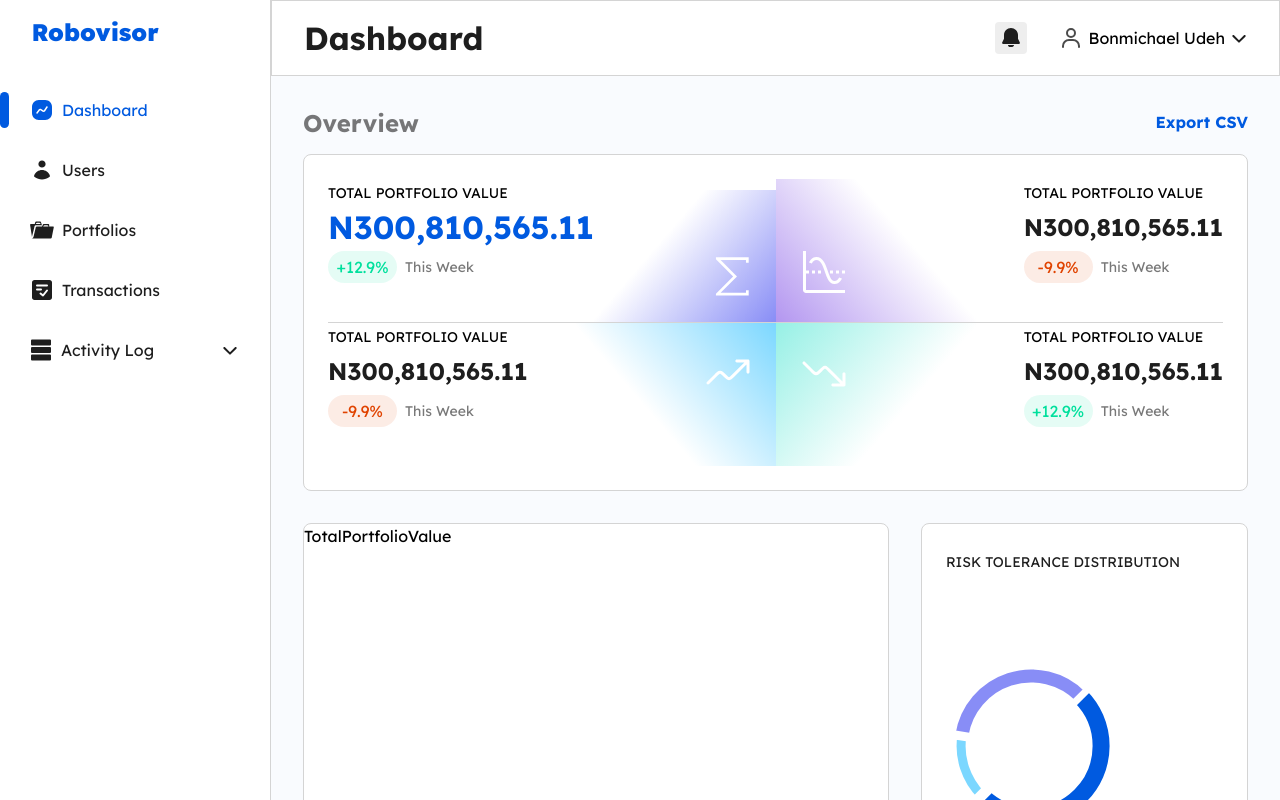
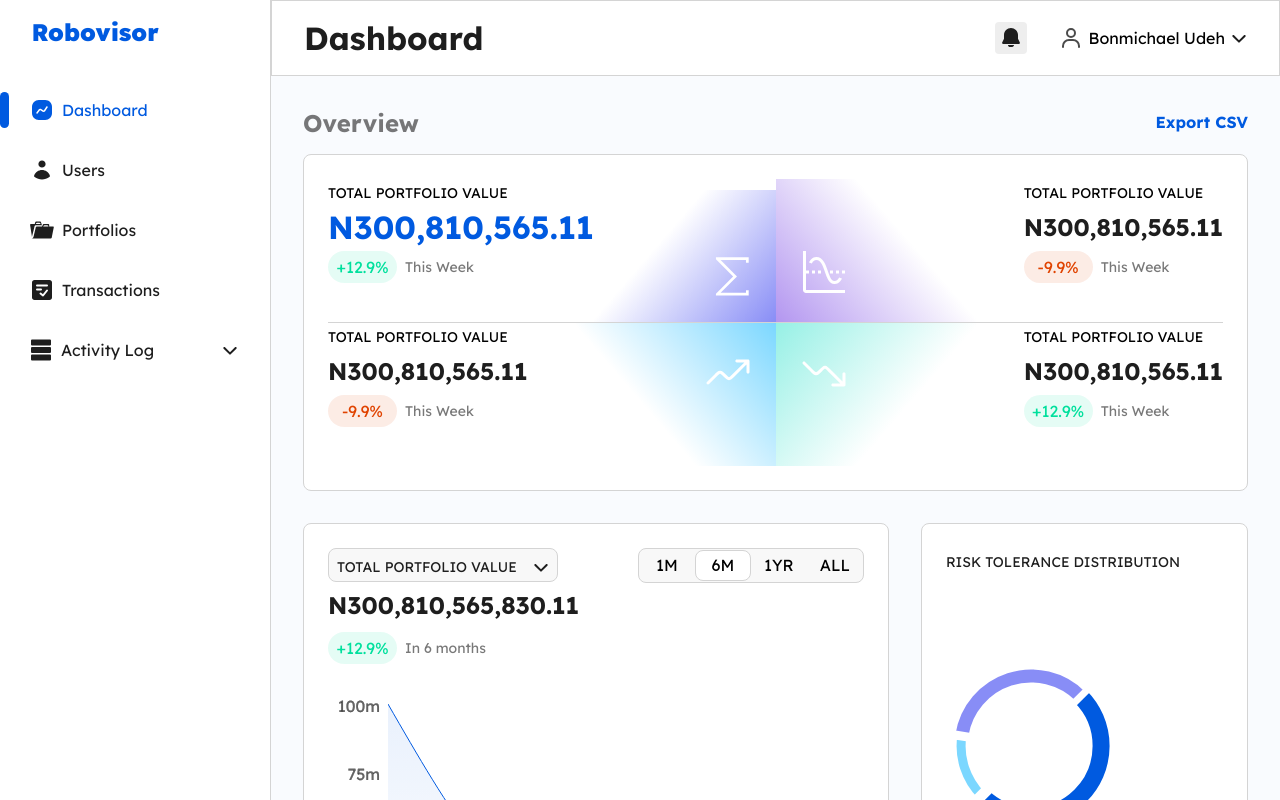
Before and after one commit to Alausa-AbdulAzeez/roboAdvisorAdmin, a React (Vite) app: page / in a window 1280 px wide. Built offline with nearby package versions, Linux system fonts and the light colour scheme.

Commit message:
completed the total portfolio value section

```diff
--- a/src/components/TotalPortfolioValue.jsx
+++ b/src/components/TotalPortfolioValue.jsx
@@ -1,9 +1,125 @@
-import React from "react";
+import React, { useState } from "react";
+import { arrowDown } from "../assets/icons";
+import PercentageIndicator from "./PercentageIndicator";
+import TotalPortfolioValueGraph from "./TotalPortfolioValueGraph";
 
 const TotalPortfolioValue = () => {
+  // Dummy data for graph
+  const data = [
+    {
+      name: "Jan",
+      uv: 100,
+      pv: 2400,
+      amt: 2400,
+    },
+    {
+      name: "Feb",
+      uv: 50,
+      pv: 1398,
+      amt: 2210,
+    },
+    {
+      name: "Mar",
+      uv: 20,
+      pv: 9800,
+      amt: 2290,
+    },
+    {
+      name: "Apr",
+      uv: 10,
+      pv: 3908,
+      amt: 2000,
+    },
+    {
+      name: "May",
+      uv: 15,
+      pv: 4800,
+      amt: 2181,
+    },
+    {
+      name: "Jun",
+      uv: 1,
+      pv: 3800,
+      amt: 2500,
+    },
+  ];
+
+  // SELECTED TIMEFRAME STATE
+  const [selectedTimeFrame, setSelectedTimeFrame] = useState("6M");
+
+  // Function to handle timeframe selection
+  const selectTimeFrame = (timeframe) => {
+    setSelectedTimeFrame(timeframe);
+  };
+  // End of function to handle timeframe selection
+
   return (
-    <div className="w-[62%] bg-white border border-borderColor rounded-[8px] h-full">
-      TotalPortfolioValue
+    <div className="w-[62%] flex flex-col gap-[30px] bg-white border border-borderColor rounded-[8px] p-[24px] h-full">
+      <div className="flex justify-between h-fit">
+        <div className="flex flex-col gap-[8px]">
+          <div className="relative w-fit flex gap-[16px] cursor-pointer bg-[#F8F8F8] items-center border border-borderColor rounded-[8px] pt-[4px] px-[8px]">
+            <div className="text-[14px] font-[400] leading-[28px] text-blackTextColor">
+              TOTAL PORTFOLIO VALUE
+            </div>
+            <img src={arrowDown} alt="arrowDonw" />
+          </div>
+          <div className="text-[24px] text-blackTextColor font-[700] leading-[30px]">
+            N300,810,565,830.11
+          </div>
+          <div className="flex items-center gap-[8px] mt-[4px]">
+            <PercentageIndicator type={"positive"} text={"+12.9%"} />
+            <div className="font-[400] text-[14px] leading-[18px] text-silverTextColor">
+              {(selectedTimeFrame === "6M" && "In 6 months") ||
+                (selectedTimeFrame === "1M" && "In 1 month") ||
+                (selectedTimeFrame === "1YR" && "In 1 year") ||
+                (selectedTimeFrame === "ALL" && "All time")}
+            </div>
+          </div>
+        </div>
+        <div className="">
+          <div className="w-[226px] h-[35px] py-[2px] flex bg-[#F8F8F8] items-center border border-borderColor rounded-[8px] ">
+            <div
+              className={` ${
+                selectedTimeFrame === "1M" &&
+                "border border-borderColor bg-white"
+              } w-[56.5px] h-[31px] flex items-center justify-center pt-[8px] py-[10px] cursor-pointer hover:bg-white hover:border hover:border-borderColor rounded-[8px]`}
+              onClick={() => selectTimeFrame("1M")}
+            >
+              1M
+            </div>
+            <div
+              className={`${
+                selectedTimeFrame === "6M" &&
+                "border border-borderColor bg-white"
+              } w-[56.5px] h-[31px] flex items-center justify-center pt-[8px] py-[10px] cursor-pointer hover:bg-white hover:border hover:border-borderColor rounded-[8px]`}
+              onClick={() => selectTimeFrame("6M")}
+            >
+              6M
+            </div>
+            <div
+              className={`${
+                selectedTimeFrame === "1YR" &&
+                "border border-borderColor bg-white"
+              } w-[56.5px] h-[31px] flex items-center justify-center pt-[8px] py-[10px] cursor-pointer hover:bg-white hover:border hover:border-borderColor rounded-[8px]`}
+              onClick={() => selectTimeFrame("1YR")}
+            >
+              1YR
+            </div>
+            <div
+              className={`${
+                selectedTimeFrame === "ALL" &&
+                "border border-borderColor bg-white"
+              } w-[56.5px] h-[31px] flex items-center justify-center pt-[8px] py-[10px] cursor-pointer hover:bg-white hover:border hover:border-borderColor rounded-[8px]`}
+              onClick={() => selectTimeFrame("ALL")}
+            >
+              ALL
+            </div>
+          </div>
+        </div>
+      </div>
+      {/* <div className="flex-1 bg-red-900"></div> */}
+      <TotalPortfolioValueGraph data={data} />
+      {/* <div className="flex-1 bg-black w-full h-28"></div> */}
     </div>
   );
 };
--- /dev/null
+++ b/src/components/TotalPortfolioValueGraph.jsx
@@ -0,0 +1,62 @@
+import React from "react";
+import {
+  Area,
+  AreaChart,
+  ResponsiveContainer,
+  Tooltip,
+  XAxis,
+  YAxis,
+} from "recharts";
+
+export const CustomTooltip = ({ active, payload, label }) => {
+  if (active && payload && payload.length) {
+    return (
+      <div className="bg-[#1E1E1E] w-[90px] h-[19px] rounded-[100px] py-[2px] px-[4px] flex items-center text-white justify-center font-[400]">
+        <p className="label">{`${label} : ${payload[0].value}`}</p>
+      </div>
+    );
+  }
+
+  return null;
+};
+
+const TotalPortfolioValueGraph = ({ data }) => {
+  return (
+    <ResponsiveContainer width="100%" height="70%">
+      <AreaChart
+        data={data}
+        margin={{ top: 10, right: 30, left: 0, bottom: 0 }}
+      >
+        <defs>
+          <linearGradient id="colorUv" x1="0" y1="0" x2="0" y2="1">
+            <stop offset="5%" stopColor="#005AE01A" stopOpacity={0.8} />
+            <stop offset="95%" stopColor="#005AE01A" stopOpacity={0} />
+          </linearGradient>
+        </defs>
+        <XAxis
+          dataKey="name"
+          axisLine={false}
+          tick={{ stroke: "#1E1E1E", strokeWidth: 0.2 }}
+          tickLine={false}
+        />
+        <YAxis
+          axisLine={false}
+          dataKey="uv"
+          tick={{ stroke: "#1E1E1E", strokeWidth: 0.2 }}
+          tickLine={false}
+          tickFormatter={(tick) => `${tick}m`}
+        />
+        <Tooltip content={<CustomTooltip />} cursor={{ fill: "#1E1E1E" }} />
+        <Area
+          type="monotone"
+          dataKey="uv"
+          stroke="#005AE0"
+          fillOpacity={1}
+          fill="url(#colorUv)"
+        />
+      </AreaChart>
+    </ResponsiveContainer>
+  );
+};
+
+export default TotalPortfolioValueGraph;
```
